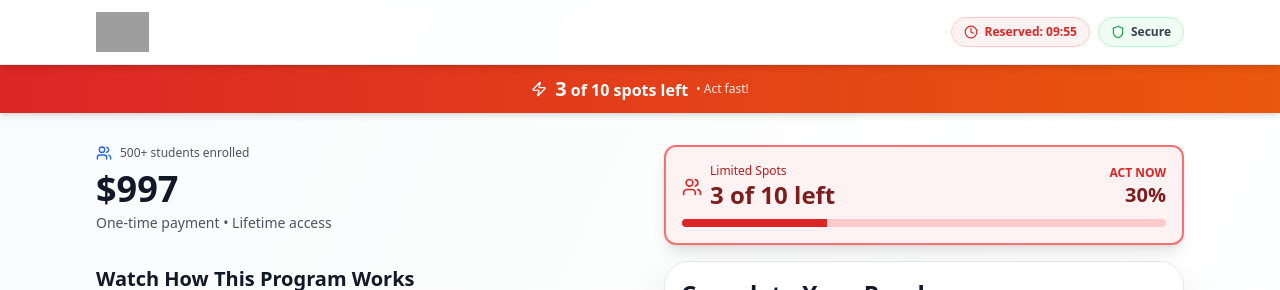
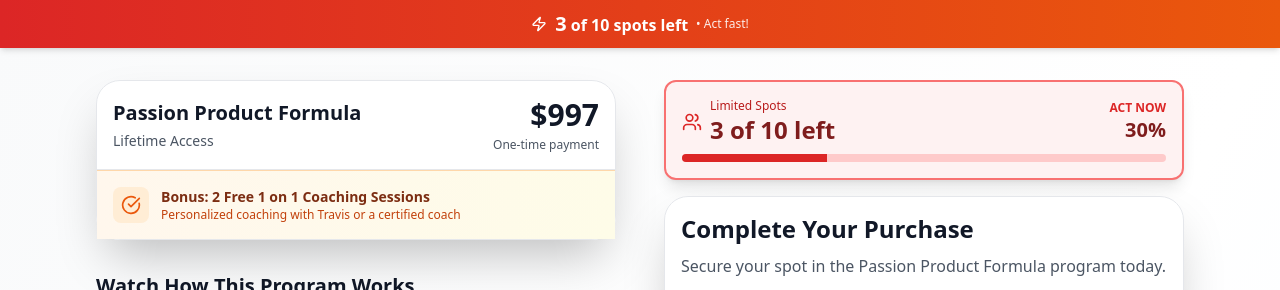
Before and after one commit to conspicious54/checkout, a React (Vite) app: page /main in a window 1280 px wide. Shown: the top 290 px of the page. Built offline with nearby package versions, Linux system fonts and the light colour scheme; grey boxes are pictures that could not be loaded.

Commit message:
Remove header, add pricing box, move countdown/secure below checkout, add lifetime bonus item

```diff
--- a/src/components/MainCheckoutPage.tsx
+++ b/src/components/MainCheckoutPage.tsx
@@ -50,31 +50,6 @@ const MainCheckoutPage: React.FC<MainCheckoutPageProps> = () => {
 
   return (
     <div className="min-h-screen bg-gradient-to-br from-gray-50 via-white to-blue-50">
-      {/* Compact Header */}
-      <div className="bg-white/80 backdrop-blur-sm shadow-md border-b border-gray-200 sticky top-0 z-50">
-        <div className="max-w-6xl mx-auto px-4 sm:px-6 lg:px-8">
-          <div className="flex items-center justify-between h-16">
-            <div className="flex items-center">
-              <img
-                src="https://passionproduct.com/wp-content/uploads/2024/10/Passion-Product-only-logo-1-768x432.png"
-                alt="Passion Product Formula"
-                className="h-10 w-auto"
-              />
-            </div>
-            <div className="flex items-center space-x-2">
-              <div className="flex items-center space-x-1.5 text-xs text-red-600 bg-red-50 border border-red-200 px-3 py-1.5 rounded-full">
-                <Clock className="w-3.5 h-3.5" />
-                <span className="font-semibold">Reserved: {formatTime(timeLeft)}</span>
-              </div>
-              <div className="flex items-center space-x-1.5 text-xs text-gray-700 bg-green-50 border border-green-200 px-3 py-1.5 rounded-full">
-                <Shield className="w-3.5 h-3.5 text-green-600" />
-                <span className="font-semibold">Secure</span>
-              </div>
-            </div>
-          </div>
-        </div>
-      </div>
-
       {/* Compact Spots Left Banner */}
       <div className="bg-gradient-to-r from-red-600 to-orange-600 text-white py-2.5 shadow-md">
         <div className="max-w-6xl mx-auto px-4 sm:px-6 lg:px-8">
@@ -92,23 +67,48 @@ const MainCheckoutPage: React.FC<MainCheckoutPageProps> = () => {
         <div className="grid grid-cols-1 lg:grid-cols-2 gap-12">
           {/* Left Column - Product Info & Features */}
           <div className="space-y-8 order-1 lg:order-1">
-            {/* Condensed Price & Social Proof */}
-            <div className="text-center lg:text-left">
-              <div className="flex items-center justify-center lg:justify-start space-x-2 mb-2">
-                <Users className="w-4 h-4 text-blue-600" />
-                <span className="text-xs text-gray-600">500+ students enrolled</span>
+            {/* Pricing Box - Similar to Checkout Box */}
+            <div className="bg-white/90 backdrop-blur-sm rounded-3xl shadow-2xl border border-gray-200">
+              <div className="border-b border-gray-200 p-4">
+                <div className="flex items-center justify-between">
+                  <div>
+                    <h2 className="text-xl font-bold text-gray-900 mb-1">
+                      Passion Product Formula
+                    </h2>
+                    <p className="text-sm text-gray-600">
+                      {pricingOption === 'lifetime' ? 'Lifetime Access' : 'Monthly Subscription'}
+                    </p>
                   </div>
-              <div className="inline-flex items-baseline space-x-2 mb-1">
-                <span className="text-4xl font-bold text-gray-900">
+                  <div className="text-right">
+                    <div className="inline-flex items-baseline space-x-1">
+                      <span className="text-3xl font-bold text-gray-900">
                         {pricingOption === 'subscription' ? '$299.99' : '$997'}
                       </span>
                       {pricingOption === 'subscription' && (
-                  <span className="text-lg font-semibold text-gray-700">/month</span>
+                        <span className="text-base font-semibold text-gray-700">/month</span>
                       )}
                     </div>
-              <div className="text-sm text-gray-600">
-                {pricingOption === 'lifetime' ? 'One-time payment • Lifetime access' : 'Cancel anytime • Monthly billing'}
+                    <div className="text-xs text-gray-600 mt-1">
+                      {pricingOption === 'lifetime' ? 'One-time payment' : 'Cancel anytime • Monthly billing'}
                     </div>
+                  </div>
+                </div>
+              </div>
+
+              {/* Bonus Item for Lifetime */}
+              {pricingOption === 'lifetime' && (
+                <div className="p-4 bg-gradient-to-r from-orange-50 to-yellow-50 border-t border-orange-200">
+                  <div className="flex items-center space-x-3">
+                    <div className="bg-orange-100 p-2 rounded-lg">
+                      <CheckCircle className="w-5 h-5 text-orange-600" />
+                    </div>
+                    <div>
+                      <div className="text-sm font-bold text-orange-900">Bonus: 2 Free 1 on 1 Coaching Sessions</div>
+                      <div className="text-xs text-orange-700">Personalized coaching with Travis or a certified coach</div>
+                    </div>
+                  </div>
+                </div>
+              )}
             </div>
 
             {/* Video Section */}
@@ -526,6 +526,24 @@ const MainCheckoutPage: React.FC<MainCheckoutPageProps> = () => {
               </div>
             </div>
 
+            {/* Info Below Checkout - Desktop */}
+            <div className="mt-5 space-y-3">
+              <div className="flex items-center justify-center space-x-3 text-xs">
+                <div className="flex items-center space-x-1.5 text-red-600 bg-red-50 border border-red-200 px-3 py-1.5 rounded-full">
+                  <Clock className="w-3.5 h-3.5" />
+                  <span className="font-semibold">Reserved: {formatTime(timeLeft)}</span>
+                </div>
+                <div className="flex items-center space-x-1.5 text-gray-700 bg-green-50 border border-green-200 px-3 py-1.5 rounded-full">
+                  <Shield className="w-3.5 h-3.5 text-green-600" />
+                  <span className="font-semibold">Secure</span>
+                </div>
+              </div>
+              <div className="flex items-center justify-center space-x-2 text-xs text-gray-600">
+                <Users className="w-4 h-4 text-blue-600" />
+                <span>500+ students enrolled</span>
+              </div>
+            </div>
+
             {/* Security Notice */}
             <div className="mt-5 bg-green-50/80 backdrop-blur-sm rounded-xl p-4 border border-green-200 shadow-md">
               <div className="flex items-center space-x-3 mb-4">
```
Lines whose indentation alone changed are shown as unchanged.
